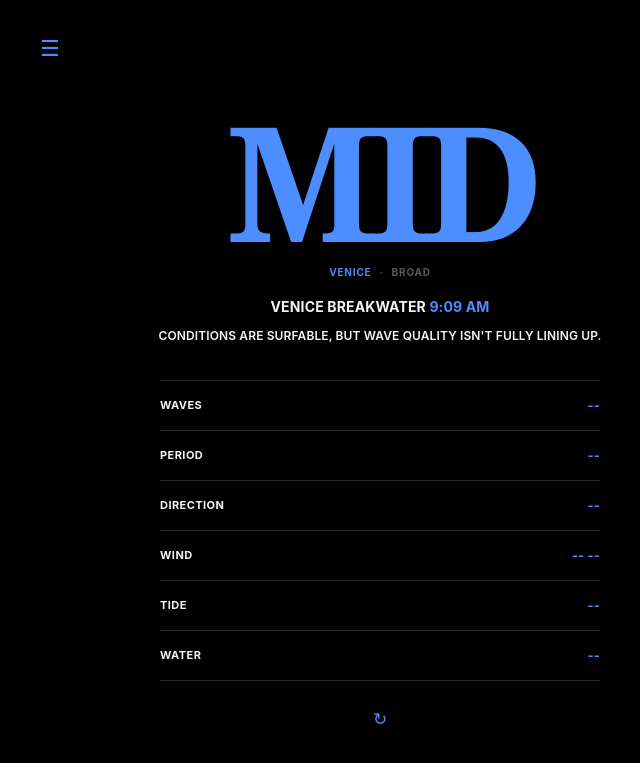
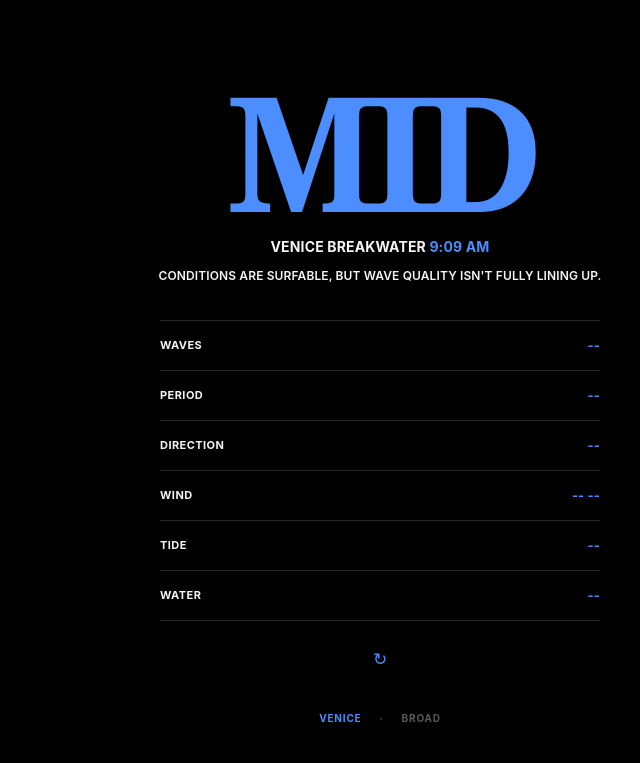
Before and after one commit to hernanqu/surf-intel, a Flask app: page / in a window 1280 px wide. Shown: the top 763 px of the page, without its empty margins (260-900 px from the left). Run offline with Flask 3, Linux system fonts and the light colour scheme; data that the repository does not hold is empty.

Commit message:
Add Broad Beach and multi-spot UI

```diff
--- a/templates/index.html
+++ b/templates/index.html
@@ -79,19 +79,6 @@
             text-transform: uppercase;
         }
 
-        .menu {
-            border: 0;
-            padding: 4px 0;
-            background: transparent;
-            color: var(--accent);
-
-            font-size: 22px;
-            line-height: 1;
-            font-weight: 400;
-
-            cursor: default;
-        }
-
         .main {
             width: min(680px, 100%);
             margin: 0 auto;
@@ -167,7 +154,8 @@
         }
 
         .spot-option {
-            padding: 0;
+            min-height: 44px;
+            padding: 0 10px;
             border: 0;
             background: transparent;
 
@@ -279,10 +267,6 @@
                 font-size: 10px;
             }
 
-            .menu {
-                font-size: 20px;
-            }
-
             .intel {
                 padding-top: 78px;
             }
@@ -348,17 +332,7 @@
 <body>
 <div class="page">
 
-    <header class="header">
-
-        <button
-            class="menu"
-            type="button"
-            aria-label="Menu"
-            tabindex="-1"
-        >
-            ☰
-        </button>
-    </header>
+    <header class="header"></header>
 
     <main class="main">
         <section class="intel">
@@ -375,24 +349,6 @@
                 class="window"
             >
                 WINDOW: --
-            </div>
-
-            <div class="spot-selector">
-                <button
-                    type="button"
-                    class="spot-option active"
-                    data-spot-key="venice"
-                >
-                    VENICE
-                </button>
-                <span>·</span>
-                <button
-                    type="button"
-                    class="spot-option"
-                    data-spot-key="broad"
-                >
-                    BROAD
-                </button>
             </div>
 
             <div
@@ -507,6 +463,24 @@
             >
                 ↻
             </button>
+
+            <div class="spot-selector">
+                <button
+                    type="button"
+                    class="spot-option active"
+                    data-spot-key="venice"
+                >
+                    VENICE
+                </button>
+                <span>·</span>
+                <button
+                    type="button"
+                    class="spot-option"
+                    data-spot-key="broad"
+                >
+                    BROAD
+                </button>
+            </div>
 
         </section>
     </main>
```
